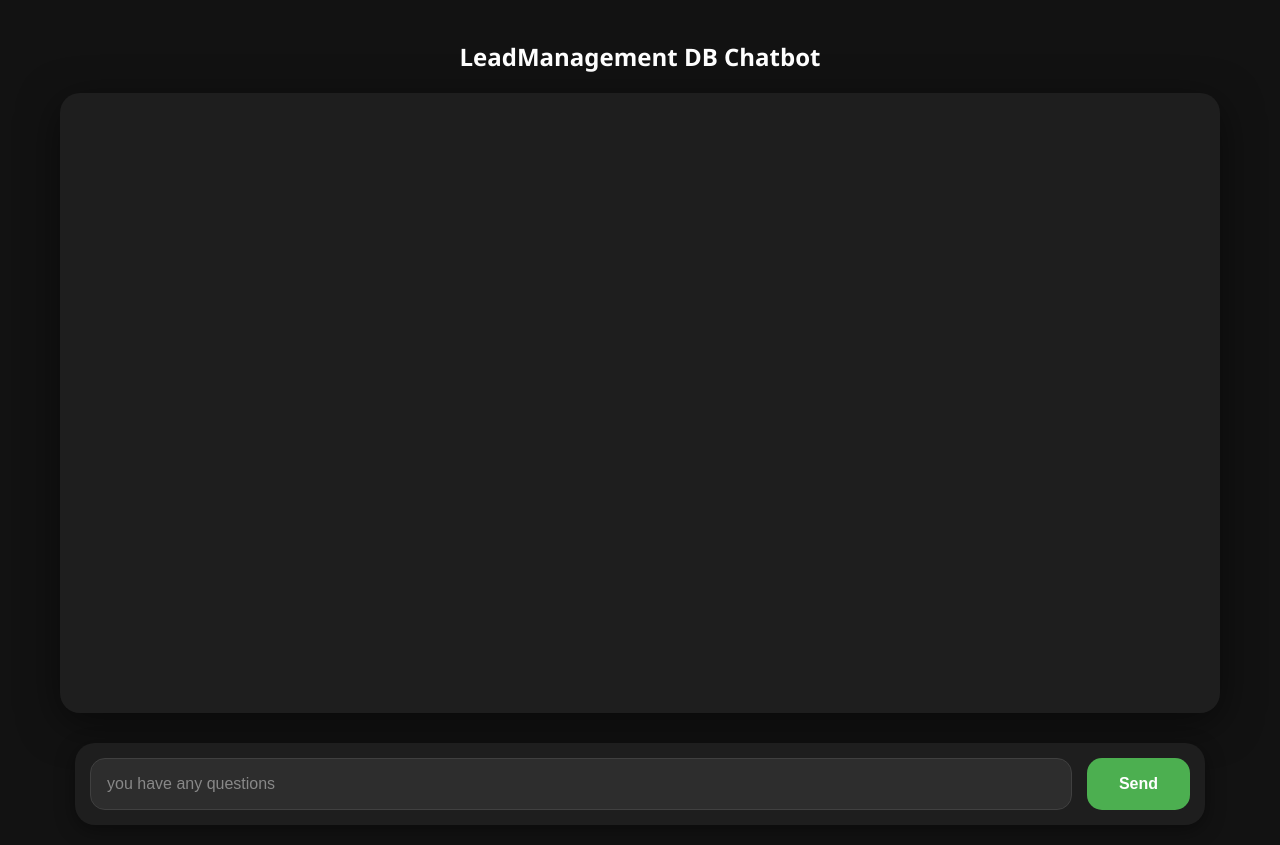
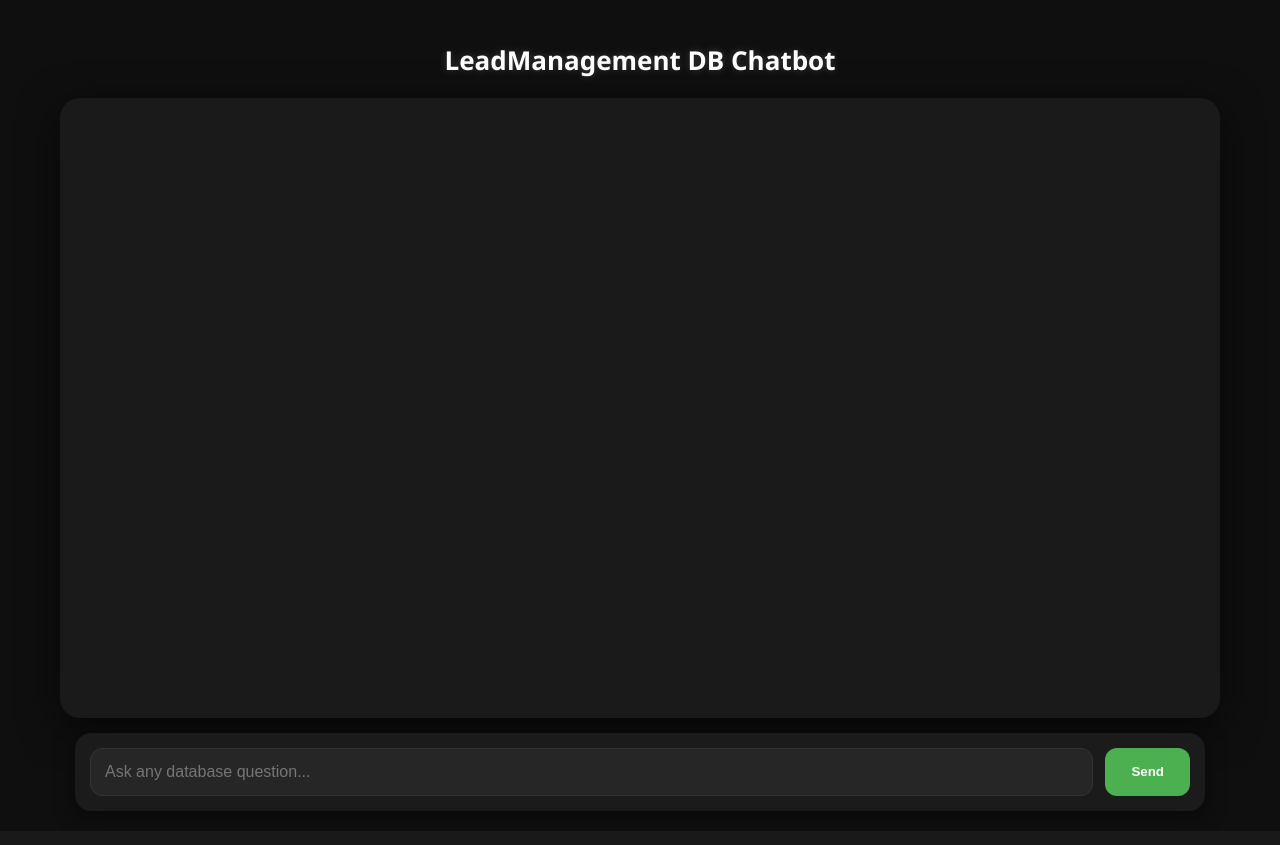
Before and after one commit to jitendra205saini/mysql, a Flask app: page / in a window 1280 px wide. After the commit the page ends 822 px from the top, so only its background shows below. Run offline with Flask 3, Linux system fonts and the light colour scheme.

Commit message:
Update chatbot.html

```diff
--- a/templates/chatbot.html
+++ b/templates/chatbot.html
@@ -4,141 +4,211 @@
 <meta charset="UTF-8" />
 <meta name="viewport" content="width=device-width, initial-scale=1.0" />
 <title>LeadManagement Chatbot</title>
+
 <style>
+/* ----------- GLOBAL STYLE ----------- */
 body {
   font-family: 'Segoe UI', Arial, sans-serif;
-  background: #121212;
+  background: #0f0f0f;
   color: #e0e0e0;
   margin: 0;
   padding: 20px;
   display: flex;
   flex-direction: column;
   align-items: center;
+  animation: fadeIn 0.4s ease-in-out;
 }
+
+@keyframes fadeIn {
+  from { opacity: 0; transform: translateY(15px); }
+  to { opacity: 1; transform: translateY(0); }
+}
+
 h2 {
-  color: #ffffff;
-  text-align: center;
   margin-bottom: 20px;
+  font-size: 26px;
+  color: #fff;
+  text-shadow: 0 0 8px rgba(255,255,255,0.2);
 }
+
+/* ----------- CHAT CONTAINER ----------- */
 #chat-container {
   width: 90%;
   max-width: 1100px;
-  background: #1e1e1e;
+  background: #1a1a1a;
   border-radius: 20px;
   padding: 30px;
-  box-shadow: 0 10px 40px rgba(0,0,0,0.5);
   height: 70vh;
   overflow-y: auto;
-  margin-bottom: 20px;
+  box-shadow: 0 10px 40px rgba(0,0,0,0.6);
+  scrollbar-width: thin;
 }
+
 .message {
-  margin: 20px 0;
-  padding: 20px;
+  margin: 18px 0;
+  padding: 18px 22px;
   border-radius: 18px;
-  max-width: 95%;
+  max-width: 90%;
+  word-wrap: break-word;
   clear: both;
-  word-wrap: break-word;
-  box-shadow: 0 4px 15px rgba(0,0,0,0.3);
+  animation: fadeInMsg 0.3s ease-in-out;
 }
+
+@keyframes fadeInMsg {
+  from { opacity: 0; transform: translateY(8px); }
+  to { opacity: 1; transform: translateY(0); }
+}
+
 .user {
-  background: #005c4b;
-  color: #fff;
+  background: #006d5b;
+  color: white;
   float: right;
+  border-bottom-right-radius: 4px;
 }
+
 .bot {
-  background: #2d2d2d;
+  background: #292929;
   color: #e0e0e0;
   float: left;
+  border-bottom-left-radius: 4px;
 }
+
+/* -------- TYPING INDICATOR -------- */
+.typing {
+  width: 60px;
+  height: 14px;
+  display: flex;
+  align-items: center;
+  gap: 6px;
+}
+
+.dot {
+  width: 8px;
+  height: 8px;
+  border-radius: 50%;
+  background: #ccc;
+  animation: blink 1s infinite ease-in-out;
+}
+
+.dot:nth-child(2) { animation-delay: 0.2s; }
+.dot:nth-child(3) { animation-delay: 0.4s; }
+
+@keyframes blink {
+  0%, 80% { opacity: 0.2; }
+  40% { opacity: 1; }
+}
+
+/* -------- INPUT AREA -------- */
 #input-area {
-  margin-top: 10px;
-  display: flex;
   width: 90%;
   max-width: 1100px;
-  background: #1e1e1e;
+  background: #1b1b1b;
   padding: 15px;
-  border-radius: 20px;
-  box-shadow: 0 5px 20px rgba(0,0,0,0.4);
+  border-radius: 16px;
+  display: flex;
+  box-shadow: 0 5px 20px rgba(0,0,0,0.5);
+  margin-top: 15px;
 }
+
 #user-input {
   flex: 1;
-  padding: 16px;
-  border-radius: 15px;
-  border: 1px solid #404040;
-  background: #2d2d2d;
+  padding: 14px;
+  border-radius: 12px;
+  border: 1px solid #333;
+  background: #262626;
   color: #e0e0e0;
   font-size: 16px;
-  outline: none;
 }
-#user-input::placeholder { color: #888; }
+
 button {
-  padding: 16px 32px;
-  margin-left: 15px;
-  border-radius: 15px;
+  padding: 14px 26px;
+  margin-left: 12px;
+  background: #4caf50;
   border: none;
-  background: #4caf50;
+  border-radius: 12px;
   color: white;
+  font-weight: bold;
   cursor: pointer;
-  font-weight: bold;
-  font-size: 16px;
 }
-button:hover { background: #45a049; }
 
-/* Dark Table Style */
+button:hover { background: #43a047; }
+
+/* -------- TABLE STYLE -------- */
 .styled-table {
   width: 100%;
   border-collapse: collapse;
-  margin: 25px 0;
+  margin-top: 15px;
   font-size: 14px;
-  background: #2d2d2d;
+  background: #242424;
   border-radius: 12px;
   overflow: hidden;
   box-shadow: 0 5px 20px rgba(0,0,0,0.3);
 }
+
 .styled-table thead {
   background: #1a73e8;
   color: white;
 }
-.styled-table th, .styled-table td {
-  padding: 14px 12px;
-  text-align: left;
-  border-bottom: 1px solid #404040;
-  color: #e0e0e0;
+
+.styled-table th,
+.styled-table td {
+  padding: 12px 10px;
+  border-bottom: 1px solid #333;
 }
-.styled-table tbody tr:nth-child(even) { background: #363636; }
-.styled-table tbody tr:hover { background: #404040; }
 
-/* Pending Confirmation Highlight */
+tbody tr:nth-child(even) { background: #2d2d2d; }
+tbody tr:hover { background: #383838; }
+
+/* Confirm highlight */
 .pending-confirm {
-  background: #ffcc00 !important;
-  color: #000 !important;
+  background: #ffd54f !important;
+  color: black !important;
 }
 </style>
 </head>
+
 <body>
 <h2>LeadManagement DB Chatbot</h2>
+
 <div id="chat-container"></div>
+
 <div id="input-area">
-  <input type="text" id="user-input" placeholder="you have any questions" />
+  <input type="text" id="user-input" placeholder="Ask any database question..." />
   <button onclick="sendMessage()">Send</button>
 </div>
 
 <script>
 const chatContainer = document.getElementById("chat-container");
 
+/* Escape HTML text */
 function escapeHtml(text) {
-  const div = document.createElement('div');
-  div.textContent = text || '';
+  const div = document.createElement("div");
+  div.textContent = text || "";
   return div.innerHTML;
 }
 
-function addMessage(sender, content, highlight=false) {
+/* Add a message bubble */
+function addMessage(sender, content, highlight = false) {
   const div = document.createElement("div");
   div.classList.add("message", sender);
-  if(highlight) div.classList.add("pending-confirm");
+  if (highlight) div.classList.add("pending-confirm");
   div.innerHTML = content;
   chatContainer.appendChild(div);
   chatContainer.scrollTop = chatContainer.scrollHeight;
+}
+
+/* Typing indicator */
+function showTyping() {
+  const div = document.createElement("div");
+  div.classList.add("message", "bot");
+  div.innerHTML = `
+    <div class="typing">
+      <div class="dot"></div><div class="dot"></div><div class="dot"></div>
+    </div>
+  `;
+  chatContainer.appendChild(div);
+  chatContainer.scrollTop = chatContainer.scrollHeight;
+  return div;
 }
 
 async function sendMessage() {
@@ -149,54 +219,63 @@ async function sendMessage() {
   addMessage("user", escapeHtml(question));
   input.value = "";
 
+  const typingBubble = showTyping();
+
   try {
     const res = await fetch("/chat", {
       method: "POST",
       headers: { "Content-Type": "application/json" },
       body: JSON.stringify({ question })
     });
+
     const data = await res.json();
+    typingBubble.remove();
 
     let reply = "";
     let highlight = false;
 
+    /* SQL display */
     if (data.sql) {
-      reply += `<strong style="color:#4caf50;">SQL:</strong>
-      <code style="background:#363636;padding:12px 16px;border-radius:10px;display:block;margin:12px 0;font-size:13px;color:#e0e0e0;">
-        ${escapeHtml(data.sql)}
-      </code><br>`;
+      reply += `
+        <strong style="color:#4caf50;">SQL:</strong>
+        <code style="background:#333;padding:10px 14px;border-radius:10px;display:block;margin:12px 0;color:#e0e0e0;">
+          ${escapeHtml(data.sql)}
+        </code>
+      `;
     }
 
-    const answer = data.answer;
+    const ans = data.answer;
 
-    if (typeof answer === "object" && answer.columns && answer.rows) {
-      const columns = answer.columns || [];
-      const rows = answer.rows || [];
+    /* If table output */
+    if (ans && ans.columns && ans.rows) {
+      const columns = ans.columns;
+      const rows = ans.rows;
 
-      if (columns.length === 0 || rows.length === 0) {
-        reply += "No data found.";
-      } else {
-        const headerRow = columns.map(col => `<th>${escapeHtml(col)}</th>`).join("");
-        const bodyRows = rows.map(rowObj => {
-          return `<tr>${columns.map(col => `<td>${escapeHtml(rowObj[col] ?? "NULL")}</td>`).join("")}</tr>`;
-        }).join("");
+      let header = columns.map(c => `<th>${escapeHtml(c)}</th>`).join("");
+      let body = rows
+        .map(r => `<tr>${columns.map(c => `<td>${escapeHtml(r[c])}</td>`).join("")}</tr>`)
+        .join("");
 
-        reply += `<table class="styled-table">
-          <thead><tr>${headerRow}</tr></thead>
-          <tbody>${bodyRows}</tbody>
-        </table>`;
-        reply += `<small style="color:#888;float:right;margin-top:8px;">${rows.length} row${rows.length>1?'s':''} returned</small><div style="clear:both;"></div>`;
-      }
+      reply += `
+        <table class="styled-table">
+          <thead><tr>${header}</tr></thead>
+          <tbody>${body}</tbody>
+        </table>
+        <small style="color:#888;float:right;margin-top:5px;">
+          ${rows.length} row${rows.length > 1 ? "s" : ""} returned
+        </small>
+      `;
     } else {
-      const answerStr = typeof answer === "string" ? answer : JSON.stringify(answer);
-      reply += answerStr.replace(/\n/g, "<br>");
-      if(answerStr.includes("dangerous") || answerStr.includes("YES to confirm")) highlight = true;
+      const s = typeof ans === "string" ? ans : JSON.stringify(ans);
+      reply += s.replace(/\n/g, "<br>");
+      if (s.includes("dangerous") || s.includes("YES to confirm")) highlight = true;
     }
 
     addMessage("bot", reply, highlight);
 
   } catch (err) {
-    addMessage("bot", `<span style="color:#ff5722;">Error: ${escapeHtml(err.message)}</span>`);
+    typingBubble.remove();
+    addMessage("bot", `<span style="color:#ff5252;">Error: ${escapeHtml(err.message)}</span>`);
   }
 
   input.focus();
```
